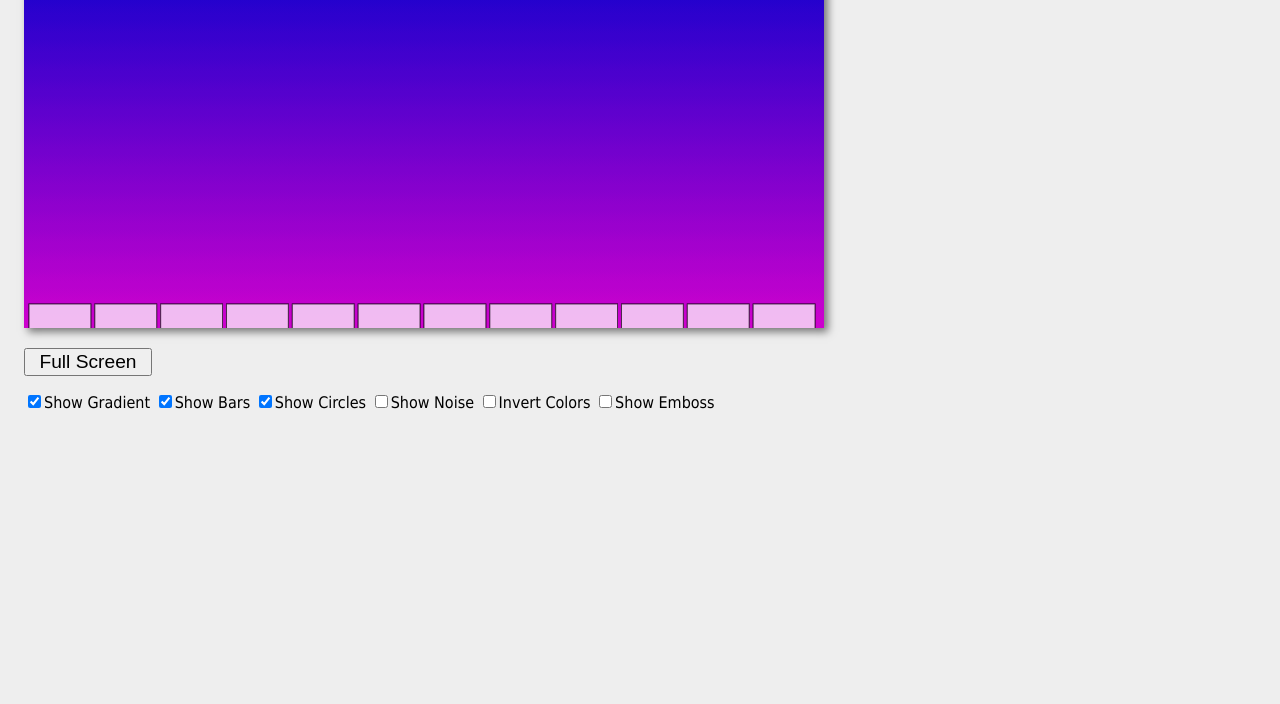
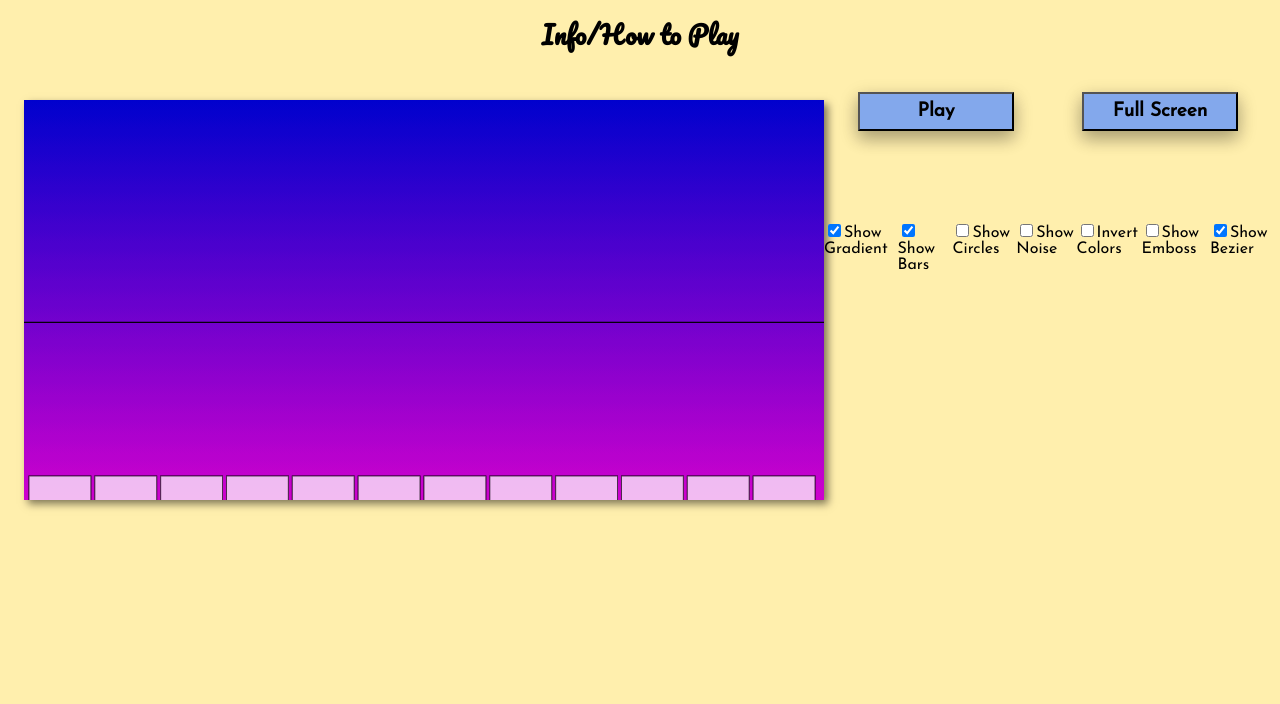
Before and after one commit to ChefKef/330Project2, a plain HTML site: page Project2/index.html in a window 1280 px wide. Shown: the part 96-800 px from the top of the page. Drawn offline with Linux system fonts and the light colour scheme; animation ran at ten frames a second.

Commit message:
Final Push

```diff
--- a/Project2/index.html
+++ b/Project2/index.html
@@ -2,41 +2,38 @@
 <html lang="en">
 <head>
 	<meta charset="utf-8" />
-	<title>Audio Visualizer</title>
+	<title>Online Piano</title>
+	<link rel="shortcut icon" href="#"> <!--Solves an error that only sometimes occurs that does not allow the audio to play. Error only occurs on localhosting.-->
 	<link href="styles/default-styles.css" type="text/css" rel="stylesheet" />
+	<link href="https://fonts.googleapis.com/css2?family=Pacifico&display=swap" rel="stylesheet">
+	<link href="https://fonts.googleapis.com/css2?family=Josefin+Sans&display=swap" rel="stylesheet">
 	<script src="./src/loader.js" type="module"></script>
 </head>
 <body>
+<header>
+	<h1>Online Piano</h1>
+    <button type="button" class="collapsible">Info/How to Play</button> <!--Collapseable text implementation from https://www.w3schools.com/howto/howto_js_collapsible.asp-->
+    <div class="content">
+      <h2>How to play</h2>
+      <p>Each bar represents a key on the piano, and is played with the top of your keyboard. Bar 1 is activated by the '1' key, with '-' and '=' being the last two notes on the scale. Once you hit play, notes will begin to come down from the top of the screen. Once the note hits the black line, press the right key to play a song!</p>
+    </div>
+</header>
 <main>
 	<canvas width="800" height="400"></canvas>
 	<div id="controls">
-		<section>
+		<section id = "buttonContainer">
+			<button id="playButton">Play</button>
 			<button id="fsButton">Full Screen</button>
-			<!--<button id="playButton" data-playing="no"></button>
-
-
-			<label>Track:
-				<select id="trackSelect">
-					<option value="media/New Adventure Theme.mp3" selected>New Adventure Theme</option>
-					<option value="media/Peanuts Theme.mp3">Peanuts Theme</option>
-					<option value="media/The Picard Song.mp3">The Picard Song</option>
-				</select>
-			</label>-->
 		</section>
-
-		<!--<section>
-			Volume: <input type="range" id="volumeSlider" min="0" max="2" value="1" step="0.01">
-			<span id="volumeLabel">???</span>
-		</section>-->
-		<section>
+		<section id="cbs">
 			<span><input type="checkbox" id="gradientCB"><label for="gradientCB">Show Gradient</label></span>
 			<span><input type="checkbox" id="barsCB"><label for="barsCB">Show Bars</label></span>
 			<span><input type="checkbox" id="circlesCB"><label for="circlesCB">Show Circles</label></span>
-			<!-- we'll use this 4th checkbox soon! -->
 			<span><input type="checkbox" id="noiseCB"><label for="noiseCB">Show Noise</label></span>
 			<span><input type="checkbox" id="invertCB"><label for="invertCB">Invert Colors</label></span>
 			<span><input type="checkbox" id="embossCB"><label for="embossCB">Show Emboss</label></span>
-		  </section>
+			<span><input type="checkbox" id="bezierCB"><label for="bezierCB">Show Bezier</label></span>
+		</section>
 	</div>
 </main>
 </body>
--- a/Project2/src/audio.js
+++ b/Project2/src/audio.js
@@ -56,6 +56,13 @@ the amplitude of that frequency.
     sourceNode.connect(analyserNode);
     analyserNode.connect(gainNode);
     gainNode.connect(audioCtx.destination);
+
+    //Chrome autoplay fix
+    element.onplay = (e) => {
+  	  if (audioCtx.state == "suspended") {
+    	    audioCtx.resume();
+  	  }
+	};
 }
 
 function loadSoundFile(filePath){
--- a/Project2/src/canvas.js
+++ b/Project2/src/canvas.js
@@ -1,15 +1,6 @@
-/*
-	The purpose of this file is to take in the analyser node and a <canvas> element:
-	  - the module will create a drawing context that points at the <canvas>
-	  - it will store the reference to the analyser node
-	  - in draw(), it will loop through the data in the analyser node
-	  - and then draw something representative on the canvas
-	  - maybe a better name for this file/module would be *visualizer.js* ?
-*/
-
 import * as utils from './utils.js';
 
-let ctx,canvasWidth,canvasHeight,gradient,analyserNode,audioData;
+let ctx,canvasWidth,canvasHeight,gradient,analyserNode,audioData,topSpacing;
 
 function setupCanvas(canvasElement,analyserNodeRef){
 	// create drawing context
@@ -24,19 +15,16 @@ function setupCanvas(canvasElement,analyserNodeRef){
 	audioData = new Uint8Array(analyserNode.fftSize/2);
 }
 
-function draw(params={}){
-  // 1 - populate the audioData array with the frequency data from the analyserNode
-	// notice these arrays are passed "by reference"
+function draw(params={}, note = [], pitchArray = [], activeNote = 0){
 	analyserNode.getByteFrequencyData(audioData);
-	// OR
-	//analyserNode.getByteTimeDomainData(audioData); // waveform data
 
 	// 2 - draw background
     ctx.save();
     ctx.fillStyle = "black";
     ctx.globalAlpha = .1;
     ctx.fillRect(0, 0, canvasWidth, canvasHeight);
-	ctx.restore();
+    ctx.restore();
+
 	// 3 - draw gradient
 	if(params.showGradient){
         ctx.save();
@@ -45,6 +33,7 @@ function draw(params={}){
         ctx.fillRect(0, 0, canvasWidth, canvasHeight);
         ctx.restore();
     }
+
 	// 4 - draw bars
 	if(params.showBars){
         let barSpacing = 4;
@@ -52,38 +41,20 @@ function draw(params={}){
         let screenWidthForBars = canvasWidth - (params.numBars * barSpacing) - margin * 2;
         let barWidth = screenWidthForBars / params.numBars;
         let barHeight = 300;
-        let topSpacing = 120;
-
-        /*
-        //Math params
-        let targetFreq = 261.63; //Frequency of middle C
-        let halfStepMultiplier = Math.pow(2, 1/12); //How much you multiple C by to get the frequency of C#, C# to get D, etc. Multiply by it twice to get full steps (E to F).
-        let rate = 44100.0; //Sampling rate
-        let sampleRange = rate / audioData.length; //How many Hz one sample uses.
-        */
-
-        let multiplier = 1.0;
+        let multiplier = 1.0; //Used to make bars shoot up high enough.
+        topSpacing = 120;
 
         ctx.save();
         ctx.fillStyle = 'rgba(255,255,255,0.5)';
         ctx.strokeStyle = 'rgba(0,0,0,0.5)';
         for(let i = 0; i < params.numBars; i++){
-            /*
-            ctx.fillRect(margin + i * (barWidth + barSpacing), topSpacing + 256 - audioData[Math.floor(targetFreq / sampleRange) + 8], barWidth, barHeight);
-            ctx.strokeRect(margin + i * (barWidth + barSpacing), topSpacing + 256 - audioData[Math.floor(targetFreq / sampleRange) + 8], barWidth, barHeight);
-            targetFreq *= halfStepMultiplier; //Step up a half step.
-            if(i == 4) //Catch the case of E to F, since there is no E sharp.
-            {
-                targetFreq *= halfStepMultiplier;
-            }
-            */
-            switch(Math.abs(params.activeNote - i))
+            switch(Math.abs(params.activeNote - i)) //Apply multiplier.
             {
                 case 0:
-                    multiplier = 1.25;
-                    if(i > 6 || i < 2)
+                    multiplier = 1.5;
+                    if(i > 5 || i < 4)
                     {
-                        multiplier *= 2;
+                        multiplier *= 2.5;
                     }
                     break;
                 case 1:
@@ -96,11 +67,28 @@ function draw(params={}){
                     multiplier = 0.0;
                     break;
             }
+            //Draw bar.
             ctx.fillRect(margin + i * (barWidth + barSpacing), topSpacing + 256 - (.6 * Math.min((audioData[40 + i * 3] * multiplier), 256)), barWidth, barHeight);
             ctx.strokeRect(margin + i * (barWidth + barSpacing), topSpacing + 256 - (.6 * Math.min((audioData[40 + i * 3] * multiplier), 256)), barWidth, barHeight);
+            //Check note collisons.
+            for(let a = 0; a < note.length; a++)
+            {
+                if(i == pitchArray[activeNote + a])
+                {
+                    note[a].checkCollision(topSpacing + 256 - (.6 * Math.min((audioData[40 + i * 3] * multiplier), 256)));
+                }
+            }
         }
         ctx.restore();
+        //Draw note line
+        ctx.save();
+        ctx.moveTo(0, topSpacing + 256 * 2 / 5);
+        ctx.lineTo(canvasWidth, topSpacing + 256 * 2 / 5);
+        ctx.stroke();
+        ctx.closePath();
+        ctx.restore();
     }
+
 	// 5 - draw circles
 	if(params.showCircles){
         let maxRadius = canvasHeight / 4;
@@ -133,15 +121,8 @@ function draw(params={}){
         }
         ctx.restore();
     }
+
     // 6 - bitmap manipulation
-	// TODO: right now. we are looping though every pixel of the canvas (320,000 of them!),
-	// regardless of whether or not we are applying a pixel effect
-	// At some point, refactor this code so that we are looping though the image data only if
-	// it is necessary
-
-	// A) grab all of the pixels on the canvas and put them in the `data` array
-	// `imageData.data` is a `Uint8ClampedArray()` typed array that has 1.28 million elements!
-	// the variable `data` below is a reference to that array
     let imageData = ctx.getImageData(0, 0, canvasWidth, canvasHeight);
     let data = imageData.data;
     let length = data.length;
@@ -173,9 +154,20 @@ function draw(params={}){
             data[a] = 127 + 2*data[a] - data[a + 4] - data[a + width * 4];
         }
     }
-
     // D) copy image data back to canvas
     ctx.putImageData(imageData, 0, 0);
 }
 
-export {setupCanvas,draw};
+function drawBezier(nextNotePitch, currentNotePitch) //Draws 'bouncy' bezier curves.
+{
+    let top = utils.getRandom(-200, 200);
+    let middle = 5 + 62 * (currentNotePitch + 1) + (4 * currentNotePitch) - 31 +
+        (((5 + 62 * (nextNotePitch + 1) + (4 * nextNotePitch) - 31) - (5 + 62 * (currentNotePitch + 1) + (4 * currentNotePitch) - 31)) / 2);
+    ctx.save();
+    ctx.beginPath();
+    ctx.moveTo(5 + 62 * (currentNotePitch + 1) + (4 * currentNotePitch) - 31, topSpacing + (256 * 2 / 5));
+    ctx.quadraticCurveTo(middle, top, (5 + 62 * (nextNotePitch + 1) + (4 * nextNotePitch) - 31), topSpacing + (256 * 2 / 5));
+    ctx.closePath();
+}
+
+export {setupCanvas,draw, drawBezier};
--- /dev/null
+++ b/Project2/src/classes.js
@@ -0,0 +1,48 @@
+class Note{
+    constructor(beginX, beginY, targetY, time, radius, color){
+        this.positionX = beginX;
+        this.positionY = beginY;
+        this.targetY = targetY; //Where the note should be at the time it should be played.
+        this.time = time; //How long in frames the note has to get to it's target position.
+        this.radius = radius;
+        this.color = color;
+
+        //Calculate distance downward moved per frame.
+        this.distance = this.positionY - this.targetY;
+        this.velocity = this.distance / this.time;
+
+        //Note 'destroyer' check
+        this.noteHit = false;
+        //console.log("Note created");
+    }
+
+    updatePos(){ //Changes the object's position
+        this.positionY -= this.velocity;
+    }
+
+    draw(canvasElement){
+        //this.updatePos();
+        let ctx = canvasElement.getContext("2d");
+        ctx.save();
+        ctx.fillSyle = this.color;
+        ctx.beginPath()
+        ctx.arc(this.positionX, this.positionY, this.radius, 0, Math.PI * 2, false);
+        ctx.fill();
+        ctx.closePath();
+        ctx.stroke();
+        ctx.restore();
+    }
+
+    checkCollision(barHeight){ //Checks to see if note should be 'destroyed'.
+        if(barHeight < this.positionY + this.radius)
+        {
+            this.noteHit = true;
+        }
+    }
+
+    noteHit(){
+        return this.noteHit;
+    }
+}
+
+export{Note};
--- a/Project2/src/loader.js
+++ b/Project2/src/loader.js
@@ -1,8 +1,5 @@
 import * as main from "./main.js";
 window.onload = ()=>{
 	console.log("window.onload called");
-	// 1 - do preload here - load fonts, images, additional sounds, etc...
-
-	// 2 - start up app
 	main.init();
 }
--- a/Project2/src/main.js
+++ b/Project2/src/main.js
@@ -1,42 +1,55 @@
-/*
-	main.js is primarily responsible for hooking up the UI to the rest of the application
-	and setting up the main event loop
-*/
-
-// We will write the functions in this file in the traditional ES5 way
-// In this instance, we feel the code is more readable if written this way
-// If you want to re-write these as ES6 arrow functions, to be consistent with the other files, go ahead!
-
 import * as utils from './utils.js';
 import * as audio from './audio.js';
 import * as canvas from './canvas.js';
+import * as classes from './classes.js';
+import * as songs from './songs.js';
 let drawParams = {
   showGradient: true,
   showBars: true,
-  showCircles: true,
+  showCircles: false,
   showNoise: false,
   invertColors: false,
   showEmboss: false,
+  showBezier: true,
   numBars: 12,
-  activeNote: 0
+  activeNote: 0,
+  bezierTimer: 0
 };
+let notes = ["media/C.mp3", "media/CSharp.mp3", "media/D.mp3", "media/DSharp.mp3",
+            "media/E.mp3", "media/F.mp3", "media/FSharp.mp3", "media/G.mp3", "media/GSharp.mp3",
+            "media/A.mp3", "media/ASharp.mp3", "media/B.mp3"];
+let gameParams = {
+  song : songs.odeToJoyNotes(), //Array of song pitches.
+  tempo: songs.odeToJoyBeats(), //Array of notes to be played
+  gameTimer: 0, //Counts frames passed since song start. Used to time notes.
+  prevNote: -1, //Used for bezier drawing.
+  newestNote: 0, //Used to keep track of notes.
+  activeNote: 0, //Used for bezier drawing.
+  defaultNoteTarget: 300, //Alter lower to make notes move slower, higher to make notes faster.
+  noteSize: 10, //Default note radius.
+  noteColor: 'rgba(0, 0, 0, 1)', //Default note color.
+  currentNotes: [], //Array of notes on screen.
+  paused: true
+};
+let canvasElement = document.querySelector("canvas"); // hookup <canvas> element
+let playButton;
 
-// 1 - here we are faking an enumeration
 const DEFAULTS = Object.freeze({
 	sound1  :  "media/C.mp3"
 });
 
 function init(){
   audio.setupWebaudio(DEFAULTS.sound1);
-	let canvasElement = document.querySelector("canvas"); // hookup <canvas> element
   setupUI(canvasElement);
   setupPiano();
   canvas.setupCanvas(canvasElement, audio.analyserNode);
+  setupCollapsible();
+  setupGame();
   loop();
 }
 
 function setupUI(canvasElement){
-  // A - hookup fullscreen button
+  //hookup fullscreen button
   const fsButton = document.querySelector("#fsButton");
 
   // add .onclick event to button
@@ -45,50 +58,22 @@ function setupUI(canvasElement){
     utils.goFullscreen(canvasElement);
   };
 
-  /*
-  let playButton = document.querySelector("#playButton");
+  //Hook up play button.
+  playButton = document.querySelector("#playButton");
   playButton.onclick = e => {
-    if(audio.audioCtx.state == "suspended") {
-      audio.audioCtx.resume();
+    if(gameParams.paused)
+    {
+      document.querySelector("#playButton").textContent = "Pause";
+      gameParams.paused = false;
     }
-    if(e.target.dataset.playing == "no"){
-      audio.playCurrentSound();
-      e.target.dataset.playing = "yes";
-    }
-    else{
-      audio.pauseCurrentSound();
-      e.target.dataset.playing = "no";
+    else
+    {
+      document.querySelector("#playButton").textContent = "Play";
+      gameParams.paused = true;
     }
   };
 
-
-  //C - hookup volume slider & label
-  let volumeSlider = document.querySelector("#volumeSlider");
-  let volumeLabel = document.querySelector("#volumeLabel");
-
-  //add .oninput event to slider
-  volumeSlider.oninput = e => {
-    //set the gain
-    audio.setVolume(e.target.value);
-    //update value of label to match value of slider
-    volumeLabel.innerHTML = Math.round(e.target.value/2 * 100);
-  };
-
-  //set value of label to match initial value of slider
-  volumeSlider.dispatchEvent(new Event("input"));
-
-
-  //D - hookup track <select>
-  let trackSelect = document.querySelector("#trackSelect");
-  //add .onchange event to <select>
-  trackSelect.onchange = e => {
-    audio.loadSoundFile(e.target.value);
-    //pause the current track if it is playing
-    if(playButton.dataset.playing = "yes"){
-      playButton.dispatchEvent(new MouseEvent("click"));
-    }
-  };*/
-
+  //Hook up checkboxes.
   let gradientCB = document.querySelector('#gradientCB');
   gradientCB.checked = drawParams.showGradient;
   let barsCB = document.querySelector('#barsCB');
@@ -101,7 +86,10 @@ function setupUI(canvasElement){
   invertCB.checked = drawParams.invertColors;
   let embossCB = document.querySelector('#embossCB');
   embossCB.checked = drawParams.showEmboss;
+  let bezierCB = document.querySelector('#bezierCB');
+  bezierCB.checked = drawParams.showBezier;
 
+  //Give checkboxes events.
   gradientCB.onchange = e => {
     drawParams.showGradient = e.target.checked;
   }
@@ -120,8 +108,10 @@ function setupUI(canvasElement){
   embossCB.onchange = e => {
     drawParams.showEmboss = e.target.checked;
   }
-
-} // end setupUI
+  bezierCB.onchange = e => {
+    drawParams.showEmboss = e.target.checked;
+  }
+}
 
 function setupPiano(){
   window.addEventListener("keydown", function (event) {
@@ -131,52 +121,52 @@ function setupPiano(){
     console.log(event.key);
     switch (event.key) { //Hook keys up to piano keys.
       case "1":
-        audio.loadSoundFile("media/C.mp3");
         drawParams.activeNote = 0;
+        audio.loadSoundFile(notes[drawParams.activeNote]);
         break;
       case "2":
-        audio.loadSoundFile("media/CSharp.mp3");
         drawParams.activeNote = 1;
+        audio.loadSoundFile(notes[drawParams.activeNote]);
         break;
       case "3":
-        audio.loadSoundFile("media/D.mp3");
         drawParams.activeNote = 2;
+        audio.loadSoundFile(notes[drawParams.activeNote]);
         break;
       case "4":
-        audio.loadSoundFile("media/DSharp.mp3");
         drawParams.activeNote = 3;
+        audio.loadSoundFile(notes[drawParams.activeNote]);
         break;
       case "5":
-        audio.loadSoundFile("media/E.mp3");
         drawParams.activeNote = 4;
+        audio.loadSoundFile(notes[drawParams.activeNote]);
         break;
       case "6":
-        audio.loadSoundFile("media/F.mp3");
         drawParams.activeNote = 5;
+        audio.loadSoundFile(notes[drawParams.activeNote]);
         break;
       case "7":
-        audio.loadSoundFile("media/FSharp.mp3");
         drawParams.activeNote = 6;
+        audio.loadSoundFile(notes[drawParams.activeNote]);
         break;
       case "8":
-        audio.loadSoundFile("media/G.mp3");
         drawParams.activeNote = 7;
+        audio.loadSoundFile(notes[drawParams.activeNote]);
         break;
       case "9":
-        audio.loadSoundFile("media/GSharp.mp3");
         drawParams.activeNote = 8;
+        audio.loadSoundFile(notes[drawParams.activeNote]);
         break;
       case "0":
-        audio.loadSoundFile("media/A.mp3");
         drawParams.activeNote = 9;
+        audio.loadSoundFile(notes[drawParams.activeNote]);
         break;
       case "-":
-        audio.loadSoundFile("media/ASharp.mp3");
         drawParams.activeNote = 10;
+        audio.loadSoundFile(notes[drawParams.activeNote]);
         break;
       case "=":
-        audio.loadSoundFile("media/B.mp3");
         drawParams.activeNote = 11;
+        audio.loadSoundFile(notes[drawParams.activeNote]);
         break;
       default:
         return; // Quit when this doesn't handle the key event.
@@ -187,34 +177,63 @@ function setupPiano(){
   }, true);
 }
 
+function setupGame(){
+  gameParams.currentNotes.push(createNote(gameParams.newestNote));
+}
+
+//Setup collapsible button at the top.
+function setupCollapsible(){
+  let coll = document.querySelector(".collapsible");
+  coll.addEventListener("click", function() {
+    this.classList.toggle("active");
+    let content = this.nextElementSibling;
+    if (content.style.display === "block") {
+      content.style.display = "none";
+    } else {
+      content.style.display = "block";
+    }
+  });
+}
+
+function createNote(noteIndex)
+{
+  //It just works :^)
+  return new classes.Note(5 + 62 * (gameParams.song[noteIndex] + 1) + (4 * gameParams.song[noteIndex]) - 31, -200, gameParams.defaultNoteTarget, 300, gameParams.noteSize, gameParams.noteColor);
+}
+
 function loop(){
-  /* NOTE: This is temporary testing code that we will delete in Part II */
-    requestAnimationFrame(loop);
-    canvas.draw(drawParams);
-    // 1) create a byte array (values of 0-255) to hold the audio data
-    // normally, we do this once when the program starts up, NOT every frame
-    let audioData = new Uint8Array(audio.analyserNode.fftSize/2);
-
-    // 2) populate the array of audio data *by reference* (i.e. by its address)
-    audio.analyserNode.getByteFrequencyData(audioData);
-
-    // 3) log out the array and the average loudness (amplitude) of all of the frequency bins
-      //console.log(audioData);
-
-      //console.log("-----Audio Stats-----");
-      let totalLoudness =  audioData.reduce((total,num) => total + num);
-      let averageLoudness =  totalLoudness/(audio.analyserNode.fftSize/2);
-      let minLoudness =  Math.min(...audioData); // ooh - the ES6 spread operator is handy!
-      let maxLoudness =  Math.max(...audioData); // ditto!
-      // Now look at loudness in a specific bin
-      // 22050 kHz divided by 128 bins = 172.23 kHz per bin
-      // the 12th element in array represents loudness at 2.067 kHz
-      let loudnessAt2K = audioData[11];
-      // console.log(`averageLoudness = ${averageLoudness}`);
-      // console.log(`minLoudness = ${minLoudness}`);
-      // console.log(`maxLoudness = ${maxLoudness}`);
-      // console.log(`loudnessAt2K = ${loudnessAt2K}`);
-      // console.log("---------------------");
+  requestAnimationFrame(loop); //Loop game.
+  canvas.draw(drawParams, gameParams.currentNotes, gameParams.song, gameParams.activeNote); //Draw, even if game is paused.
+  if(gameParams.paused == false) //Do not run game if it is paused.
+  {
+    gameParams.gameTimer++;
+    if(gameParams.gameTimer >= gameParams.tempo[gameParams.newestNote]) //Check to see if next note is due to be created.
+    {
+      gameParams.gameTimer = 0;
+      gameParams.newestNote++;
+      gameParams.currentNotes.push(createNote(gameParams.newestNote));
+    }
   }
-
+  for(let a = 0; a < gameParams.currentNotes.length; a++)//Check through every note.
+  {
+    if(gameParams.paused == false) //Don't update positions if paused.
+    {
+      gameParams.currentNotes[a].updatePos();
+    }
+    gameParams.currentNotes[a].draw(canvasElement); //Draw note.
+    if(gameParams.currentNotes[a].noteHit) //Check for collision. Doesn't need to be in a pause check because paused notes won't be hit early, only late.
+    {
+      gameParams.currentNotes.shift();
+      gameParams.activeNote++;
+      gameParams.prevNote++;
+      drawParams.bezierTimer = 5;
+      break;
+    }
+  }
+  if(drawParams.showBezier && drawParams.bezierTimer > 0) //Draw bezier curves.
+  {
+    drawParams.bezierTimer--;
+    canvas.drawBezier(gameParams.song[gameParams.activeNote], gameParams.song[gameParams.prevNote])
+  }
+}
 export {init};
--- /dev/null
+++ b/Project2/src/songs.js
@@ -0,0 +1,15 @@
+function odeToJoyNotes(){
+    return [4, 4, 5, 7, 7, 5, 4, 2, 0, 0, 2, 4, 4, 2, 2,
+            4, 4, 5, 7, 7, 5, 4, 2, 0, 0, 2, 4, 4, 0, 0,
+            2, 2, 4, 0, 2, 5, 4, 0, 2, 5, 4, 2, 0, 2, 7,
+            4, 4, 5, 7, 7, 5, 4, 2, 0, 0, 2, 4, 4, 0, 0];
+}
+
+function odeToJoyBeats(){
+    return [30, 30, 30, 30, 30, 30, 30, 30, 30, 30, 30, 30, 30, 30, 60,
+            30, 30, 30, 30, 30, 30, 30, 30, 30, 30, 30, 30, 30, 30, 60,
+            30, 30, 30, 30, 30, 30, 30, 30, 30, 30, 30, 30, 30, 30, 60,
+            30, 30, 30, 30, 30, 30, 30, 30, 30, 30, 30, 30, 30, 30, 60];
+}
+
+export{odeToJoyNotes, odeToJoyBeats};
--- a/Project2/src/utils.js
+++ b/Project2/src/utils.js
@@ -1,7 +1,3 @@
-// Why are the all of these ES6 Arrow functions instead of regular JS functions?
-// No particular reason, actually, just that it's good for you to get used to this syntax
-// For Project 2 - any code added here MUST also use arrow function syntax
-
 const makeColor = (red, green, blue, alpha = 1) => {
   return `rgba(${red},${green},${blue},${alpha})`;
 };
@@ -37,5 +33,4 @@ const makeColor = (red, green, blue, alpha = 1) => {
     }
     // .. and do nothing if the method is not supported
 };
-
-  export {makeColor, getRandomColor, getLinearGradient, goFullscreen};
+export {makeColor, getRandomColor, getLinearGradient, goFullscreen, getRandom};
--- a/Project2/styles/default-styles.css
+++ b/Project2/styles/default-styles.css
@@ -1,6 +1,20 @@
 body {
 	background: #eeeeee;
-	font-family: tahoma, verdana, sans serif;
+
+  /*
+  background: rgb(0,0,255);
+  background: linear-gradient(0deg, rgba(0,0,255,1) 0%, rgba(222,0,255,1) 100%);
+  */
+  background: #FFEFAD;
+
+}
+
+header{
+  font-family: 'Pacifico', cursive;
+}
+
+html{
+  min-height: 100%;
 }
 
 canvas {
@@ -8,15 +22,13 @@ canvas {
 	margin-top: 1rem;
 	margin-bottom: 1rem;
 	box-shadow: 4px 4px 8px rgba(0,0,0,0.5);
-	background: #fafafa;
+  background: #fafafa;
+  float: left;
 }
 
 #controls{
   margin-left: 1rem;
-}
 
-#volumeLabel{
-  margin-left: 1rem;
 }
 
 section{
@@ -28,15 +40,78 @@ section{
   width: 6rem;
 }
 
-button[data-playing="yes"]:after{
-  content: "Pause";
+#buttonContainer{
+  display: flex;
+  justify-content: space-around;
+}
+#buttonContainer button{
+  margin-top: 8px;
+  margin-bottom: 10px;
+  padding-top: 8px;
+  padding-bottom: 8px;
+  width: 35%;
+  background-color: #83A8EC;
+  box-shadow: 0 8px 16px 0 rgba(0,0,0,0.2), 0 6px 20px 0 rgba(0,0,0,0.19);
 }
 
-button[data-playing="no"]:after{
-  content: "Play";
+#buttonContainer button:hover{
+ background-color: #2160D4;
+}
+
+button{
+  font-family: 'Josefin Sans', sans-serif;
+  font-weight: bold;
+}
+
+#cbs{
+  margin-top: 5em;
+  display: flex;
+  justify-content: space-around;
 }
 
 #fsButton{
   font-size: 1.2rem;
   width: 8rem;
 }
+
+h1{
+  text-align: center;
+  font-size: 40px;
+  margin-top: 10px;
+  margin-bottom: 10px;
+}
+
+#cbs{
+  font-family: 'Josefin Sans', sans-serif;
+}
+
+.collapsible {
+  font-family: 'Pacifico', cursive;
+  background-color: rgba(0, 0, 0, 0);
+    color: #000000;
+    cursor: pointer;
+    padding: 18px;
+    width: 100%;
+    border: none;
+    text-align: center;
+    outline: none;
+    font-size: 25px;
+    margin-bottom: 10px;
+  }
+
+  /* Add a background color to the button if it is clicked on (add the .active class with JS), and when you move the mouse over it (hover) */
+  .active, .collapsible:hover {
+    background-color: rgba(0, 0, 0, 0.1);;
+  }
+
+  /* Style the collapsible content. Note: hidden by default */
+  .content {
+    font-family: 'Josefin Sans', sans-serif;
+    padding: 0 18px;
+    display: none;
+    overflow: hidden;
+    background-color: rgba(0, 0, 0, 0);
+    text-align: center;
+    font-size: 20px;
+    margin-bottom: 10px;
+  }
```
Lines whose indentation alone changed are shown as unchanged.
